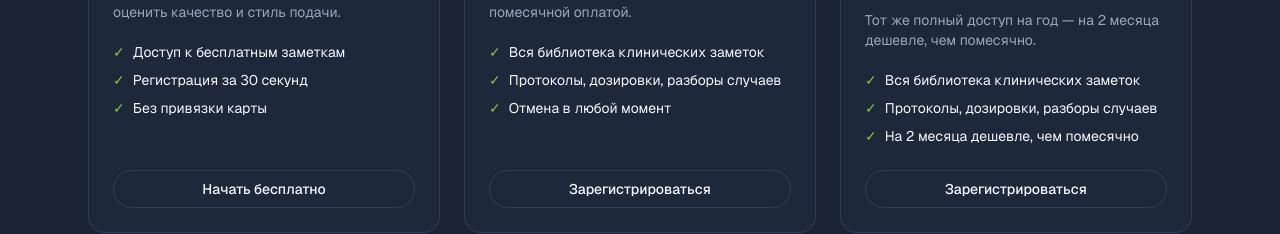
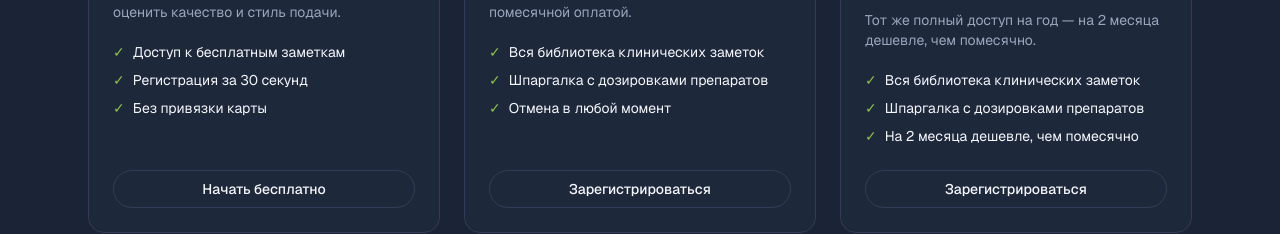
Before and after one commit to BigBabyDoc/SecondBrain, a Next.js app: page /pricing in a window 1280 px wide. Shown: the part 405-639 px from the top of the page. Built offline with nearby package versions, Linux system fonts and the light colour scheme; no server answers.

Commit message:
Заменить фразу про протоколы на шпаргалку с дозировками в тарифах

```diff
--- a/app/pricing/page.tsx
+++ b/app/pricing/page.tsx
@@ -20,12 +20,12 @@ const FREE_FEATURES = [
 const PAID_FEATURES: Record<BillingPeriod, string[]> = {
   MONTHLY: [
     "Вся библиотека клинических заметок",
-    "Протоколы, дозировки, разборы случаев",
+    "Шпаргалка с дозировками препаратов",
     "Отмена в любой момент",
   ],
   YEARLY: [
     "Вся библиотека клинических заметок",
-    "Протоколы, дозировки, разборы случаев",
+    "Шпаргалка с дозировками препаратов",
     "На 2 месяца дешевле, чем помесячно",
   ],
 };
```
